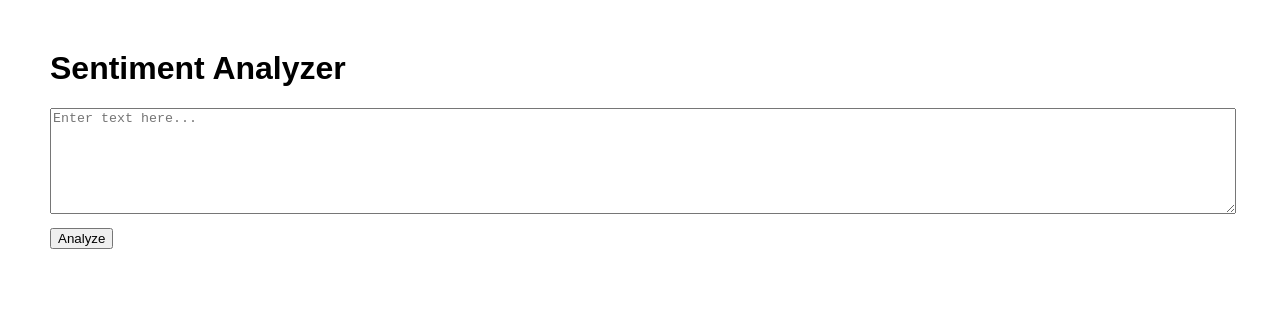
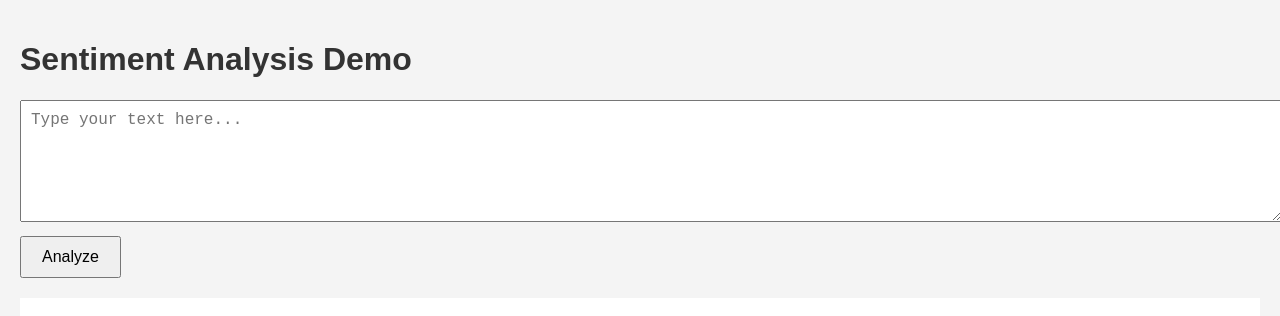
Before and after one commit to hrafique4-221/CSP451-Demo, a website: page index.html in a window 1280 px wide. Drawn offline with Linux system fonts and the light colour scheme.

Commit message:
Update index.html

```diff
--- a/index.html
+++ b/index.html
@@ -2,51 +2,78 @@
 <html lang="en">
 <head>
     <meta charset="UTF-8">
-<title>Sentiment Analyzer</title>
+    <meta name="viewport" content="width=device-width, initial-scale=1.0">
+    <title>Sentiment Analysis Demo</title>
     <style>
-body { font-family: Arial, sans-serif; margin: 50px; }
-textarea { width: 100%; height: 100px; }
-button { margin-top: 10px; }
-#results { margin-top: 20px; }
+        body {
+            font-family: Arial, sans-serif;
+            background: #f4f4f4;
+            margin: 0;
+            padding: 20px;
+        }
+        h1 {
+            color: #333;
+        }
+        textarea {
+            width: 100%;
+            height: 100px;
+            margin-bottom: 10px;
+            padding: 10px;
+            font-size: 16px;
+        }
+        button {
+            padding: 10px 20px;
+            font-size: 16px;
+            cursor: pointer;
+        }
+        pre {
+            background: #fff;
+            padding: 10px;
+            margin-top: 20px;
+            white-space: pre-wrap;
+            word-wrap: break-word;
+        }
     </style>
 </head>
 <body>
-
-<h1>Sentiment Analyzer</h1>
-<textarea id="textInput" placeholder="Enter text here..."></textarea><br>
-<button onclick="analyze()">Analyze</button>
-
-<div id="results"></div>
+    <h1>Sentiment Analysis Demo</h1>
+    <textarea id="inputText" placeholder="Type your text here..."></textarea><br>
+    <button onclick="analyzeText()">Analyze</button>
+    <pre id="result"></pre>
 
     <script>
-async function analyze() {
-    const text = document.getElementById("textInput").value;
-    if (!text) return alert("Please enter text!");
-
-    const resDiv = document.getElementById("results");
-    resDiv.innerHTML = "Analyzing...";
+        async function analyzeText() {
+            const text = document.getElementById("inputText").value.trim();
+            if (!text) {
+                alert("Please enter some text to analyze.");
+                return;
+            }
 
             try {
-        const response = await fetch("/analyze", {
+                const response = await fetch("https://sentimentweb1890114.azurewebsites.net/analyze", {
                     method: "POST",
-            headers: { "Content-Type": "application/json" },
+                    headers: {
+                        "Content-Type": "application/json"
+                    },
                     body: JSON.stringify({ text })
                 });
+
+                if (!response.ok) {
+                    throw new Error("Backend returned an error: " + response.status);
+                }
+
                 const data = await response.json();
-        if (data.error) {
-            resDiv.innerHTML = "Error: " + data.error;
-        } else {
-            resDiv.innerHTML = `
-                <b>Sentiment:</b> ${data.sentiment}<br>
-                <b>Confidence:</b> ${JSON.stringify(data.confidenceScores)}<br>
-                <b>Key Phrases:</b> ${data.keyPhrases.join(", ")}
+
+                document.getElementById("result").innerText = `
+Sentiment: ${data.sentiment}
+Confidence Scores: ${JSON.stringify(data.confidenceScores)}
+Key Phrases: ${data.keyPhrases.join(", ")}
                 `;
-        }
             } catch (err) {
-        resDiv.innerHTML = "Error connecting to backend.";
+                console.error(err);
+                document.getElementById("result").innerText = "Error analyzing text. Make sure the backend is running.";
             }
         }
     </script>
-
 </body>
 </html>
```
Lines whose indentation alone changed are shown as unchanged.
